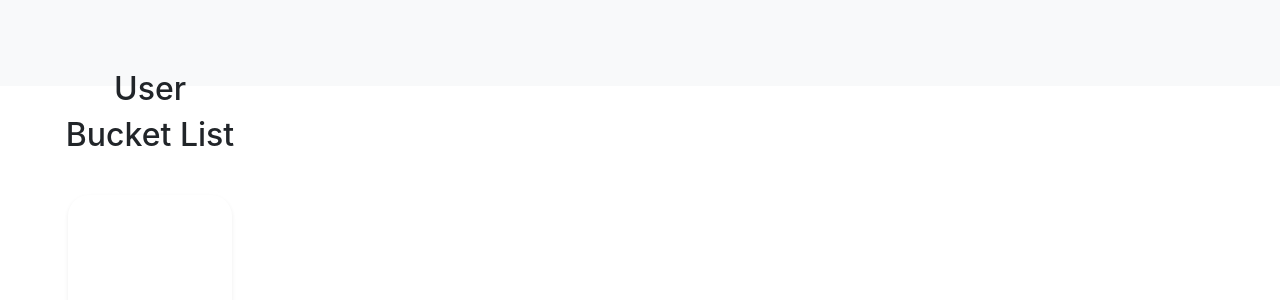
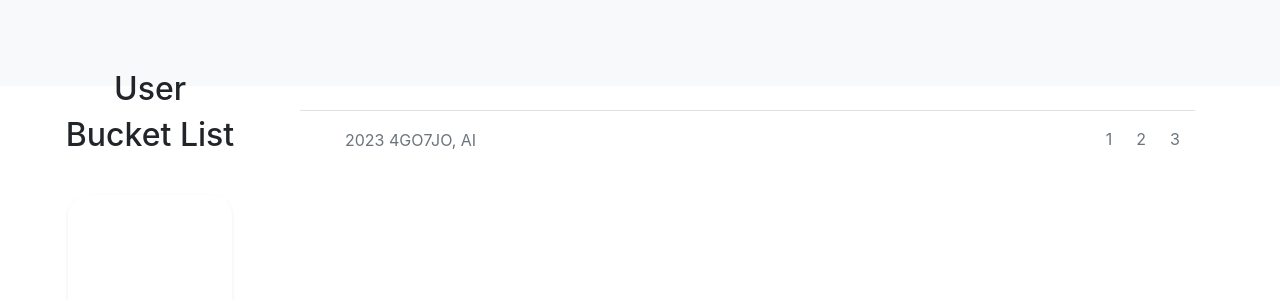
Before and after one commit to gihohoho/7team_project, a Django app: page / in a window 1280 px wide. Shown: the part 282-582 px from the top of the page. Run offline with Django 4.2, Linux system fonts and the light colour scheme; data that the repository does not hold is empty; some libraries are stand-ins or nearby versions.

Commit message:
📝 footer 추가

```diff
--- a/teamproject/templates/base.html
+++ b/teamproject/templates/base.html
@@ -158,5 +158,22 @@
       </div>
     </nav>
     {% block content %} {% endblock %}
+    <div class="container">
+      <footer class="d-flex flex-wrap justify-content-between align-items-center py-3 my-4 border-top">
+        <div class="col-md-4 d-flex align-items-center">
+          <a href="/" class="mb-3 me-2 mb-md-0 text-muted text-decoration-none lh-1">
+            <svg class="bi" width="30" height="24"><use xlink:href="#bootstrap"></use></svg>
+          </a>
+          <span class="mb-3 mb-md-0 text-muted">2023 4GO7JO, AI</span>
+        </div>
+
+        <ul class="nav col-md-4 justify-content-end list-unstyled d-flex">
+          <li class="ms-3"><a class="text-muted" href="#"><svg class="bi" width="24" height="24"><use xlink:href="#twitter"></use></svg>1</a></li>
+          <li class="ms-3"><a class="text-muted" href="#"><svg class="bi" width="24" height="24"><use xlink:href="#instagram"></use></svg>2</a></li>
+          <li class="ms-3"><a class="text-muted" href="#"><svg class="bi" width="24" height="24"><use xlink:href="#facebook"></use></svg>3</a></li>
+        </ul>
+      </footer>
+
+    </div>
   </body>
 </html>
```
